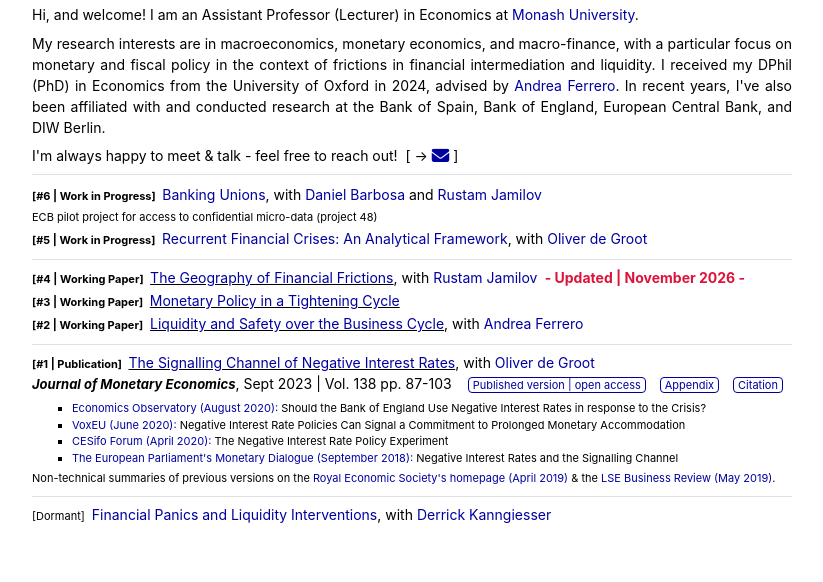
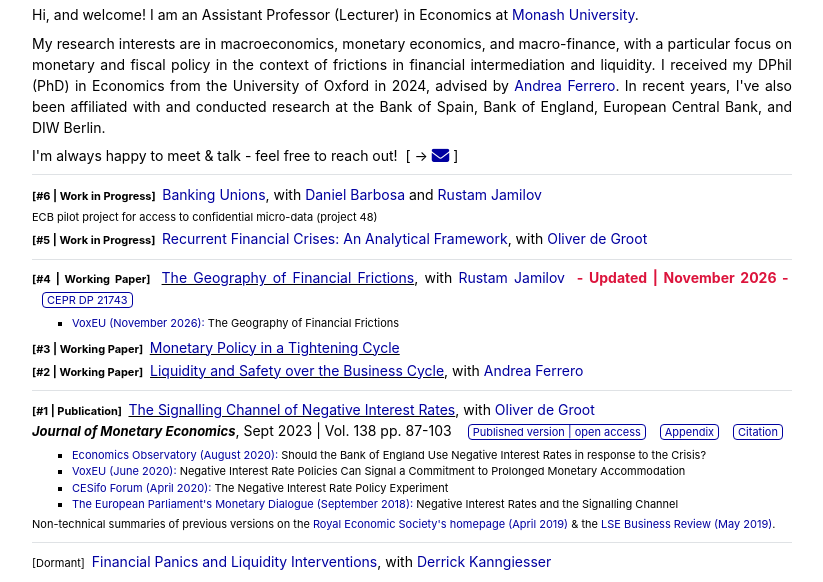
Before and after one commit to al-haas/al-haas.github.io, a plain HTML site: page index.html in a window 1280 px wide. Shown: the part 229-811 px from the top of the page, without its empty margins (228-1051 px from the left). Drawn offline with Linux system fonts and the light colour scheme.

Commit message:
Add CEPR DP and VoxEU links for Geography of Financial Frictions; CV November 2026
Co-Authored-By: Claude Fable 5.1 <noreply@anthropic.com>

```diff
--- a/index.html
+++ b/index.html
@@ -140,7 +140,15 @@ Dutch National Bank (July '25) &nbsp;&nbsp; | &nbsp;&nbsp; Reserve Bank of Austr
 <div class="paper-title"><span style="font-size: 11px;"><b>[#4 | Working Paper]&nbsp;</b></span>
 <u><a href="files/Financial_Frictions.pdf" target="_blank">The Geography of Financial Frictions</a></u>, with <a href="https://www.rustamjamilov.com" target="_blank">Rustam Jamilov</a>
 <span style="color: rgb(220,20,60)"><b>&nbsp;- Updated | November 2026 -&nbsp;</b></span>
+<span style="padding-left:10px"><a style="font-size:11px" href="https://cepr.org/publications/dp21743" target="_blank">
+  <span style="border-width:1px; border-style:solid;
+  padding-left:4px; padding-right:4px; padding-top:0px; padding-bottom:0px; border-radius:4px;">CEPR DP 21743</span></a></span>
 <!-- <br><span style="font-size: 11px;">Updated: July 2026</span> --></div>
+
+<div class="paper-abstract">
+  <ul style="list-style-type:square;margin-top:3.5px;margin-bottom:3.5px">
+    <li> <a href="https://cepr.org/voxeu/columns/geography-financial-frictions" target="_blank">VoxEU (November 2026):</a> The Geography of Financial Frictions</li>
+  </ul></div>
 
 
 <div class="paper-title"><span style="font-size: 11px;"><b>[#3 | Working Paper]&nbsp;</b></span>
```
Also changed, not shown: 1 other file.
